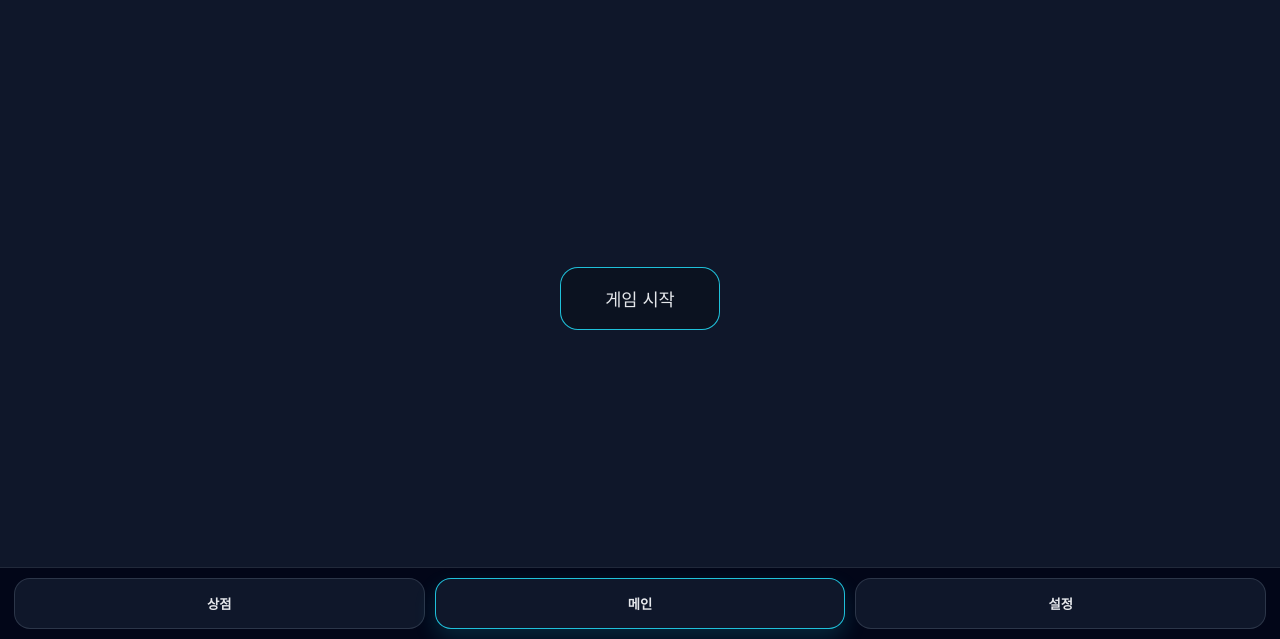
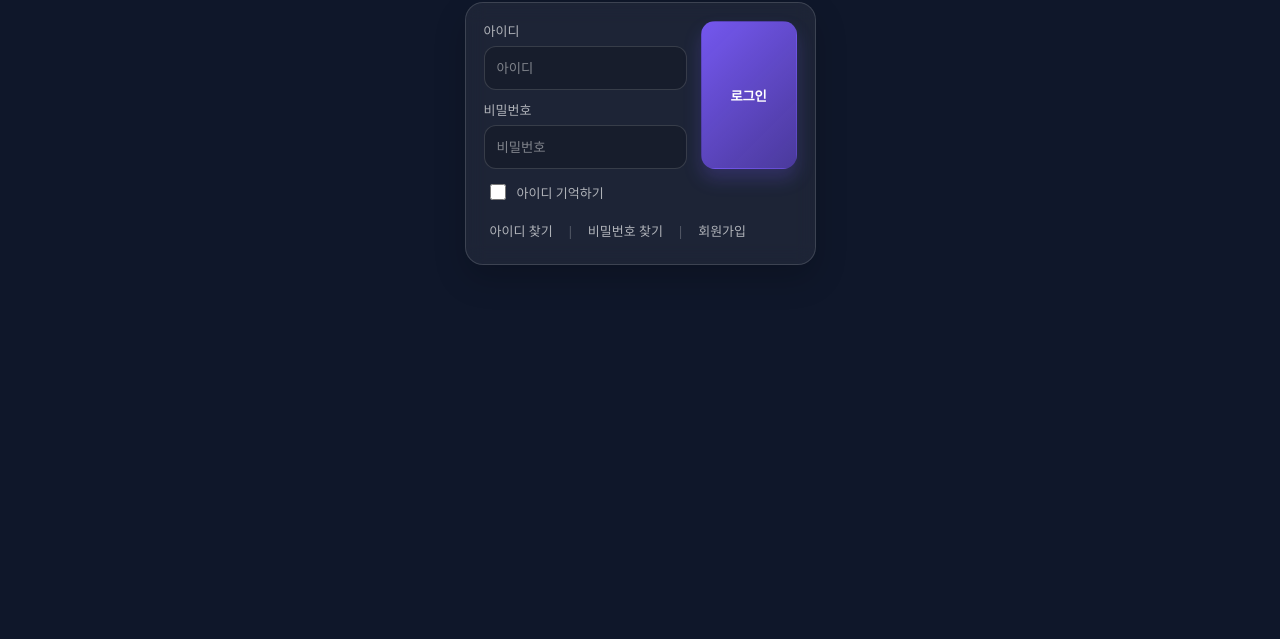
Before and after one commit to rosegold00425/chess, a plain HTML site: page index.html in a window 1280 px wide. Shown: the part 161-800 px from the top of the page. Drawn offline with Linux system fonts and the light colour scheme.

Commit message:
v1.9
로그인 화면 추가, 데모 계정 추가

```diff
--- a/data.js
+++ b/data.js
@@ -1,5 +1,32 @@
-class User{
-    constructor(name = null, cash = 0, score = 0, tier = 0, token = null){
+export default class User{
+    constructor(name = null, cash = 0, score = 0, tier = 0){
+        this.name = name;
+        this.cash = cash;
+        this.score = score;
+        this.tier = tier;
+    }
 
+    getTier(){
+        switch(this.tier){
+            case 0: return "폰";
+
+            case 1: return "나이트";
+
+            case 2: return "비숍";
+
+            case 3: return "룩";
+
+            case 4: return "킹";
+
+            case 5: return "퀸";
+
+            case 6: return "엠페러";
+        }
     }
+
+    getName() { return this.name; }
+
+    getCash() { return this.cash; }
+
+    getScore(){ return this.score; }
 }
--- a/debug.js
+++ b/debug.js
@@ -1,3 +1,5 @@
+import User from "./data.js";
+
 function pageChanger() {
   const app = document.querySelector('.app');
   if (!app) return;
@@ -16,3 +18,25 @@ function pageChanger() {
   sections[activeIndex].classList.remove('screen--active');
   sections[nextIndex].classList.add('screen--active');
 }
+
+function testUserHandler(){
+  const main = window.main;
+
+  const user1 = new User("젤리뽀", 0, 0, 6);
+  const user2 = new User("뽀리젤", 0, 0, 6);
+
+  const button = document.getElementById('user-changer');
+
+  if(button.dataset.user == "1"){
+    main.setUser(user2);
+    button.dataset.user = "2";
+  }else{
+    main.setUser(user1);
+    button.dataset.user = "1";
+  }
+
+  main.updateUserData();
+}
+
+window.pageChanger = pageChanger;
+window.testUserHandler = testUserHandler;
--- a/index.html
+++ b/index.html
@@ -4,13 +4,70 @@
   <meta charset="UTF-8" />
   <title>Emperor Variant UI Prototype</title>
   <link rel="stylesheet" href="styles.css" />
+  <link rel="stylesheet" href="loginStyle.css" />
 </head>
 <body>
   <div class="app" id="main">
 
     <div class="button" id="page-changer" onclick="pageChanger()">뷁</div>
+    <div class="button" id="user-changer" data-user="1" onclick="testUserHandler()">유저변경</div>
 
-    <section id="main-screen" class="screen screen--active">
+    <section id="login-screen" class="screen screen--active">
+      <div class="login-wrap">
+        <h1 class="login-title">Chess: Collapse</h1>
+
+        <div class="login-card">
+          <form id="login-form" class="login-form" autocomplete="on">
+            <div class="login-grid">
+              <div class="login-fields">
+                <label class="login-field">
+                  <span class="login-label">아이디</span>
+                  <input
+                    id="login-id"
+                    name="loginId"
+                    class="login-input"
+                    type="text"
+                    placeholder="아이디"
+                    required
+                  />
+                </label>
+
+                <label class="login-field">
+                  <span class="login-label">비밀번호</span>
+                  <input
+                    id="login-pw"
+                    name="loginPw"
+                    class="login-input"
+                    type="password"
+                    placeholder="비밀번호"
+                    required
+                  />
+                </label>
+              </div>
+
+              <button type="submit" class="login-submit" id="btnLogin">
+                로그인
+              </button>
+            </div>
+
+            <label class="login-remember">
+              <input type="checkbox" id="remember-id" />
+              <span>아이디 기억하기</span>
+            </label>
+
+            <nav class="login-links" aria-label="로그인 도움 링크">
+              <a href="#" class="login-link">아이디 찾기</a>
+              <span class="login-sep">|</span>
+              <a href="#" class="login-link">비밀번호 찾기</a>
+              <span class="login-sep">|</span>
+              <a href="#" class="login-link">회원가입</a>
+            </nav>
+          </form>
+        </div>
+      </div>
+    </section>
+
+    <section id="main-screen" class="screen">
       <div class="home-layout">
 
         <!-- 상단: 로그인 정보 / 플레이어 데이터 -->
@@ -165,5 +222,5 @@
   <script type="module" src="data.js"></script>
   <script type="module" src="shop.js"></script>
   <script type="module" src="main.js"></script>
-  <script src="debug.js"></script>
+  <script type="module" src="debug.js"></script>
 </body>
--- /dev/null
+++ b/loginStyle.css
@@ -0,0 +1,162 @@
+/* ===== Login Screen (scoped) ===== */
+#login-screen {
+  --card-bg: rgba(255, 255, 255, 0.06);
+  --card-border: rgba(255, 255, 255, 0.14);
+  --text: rgba(255, 255, 255, 0.92);
+  --muted: rgba(255, 255, 255, 0.65);
+  --dim: rgba(255, 255, 255, 0.45);
+  --accent: #7c5cff;
+
+  padding: 28px 18px;
+}
+
+#login-screen .login-wrap {
+  max-width: 560px;
+  margin: 0 auto;
+}
+
+#login-screen .login-title {
+  margin: 0 0 16px;
+  font-size: 40px;
+  font-weight: 800;
+  letter-spacing: -0.03em;
+  color: var(--text);
+}
+
+#login-screen .login-card {
+  background: var(--card-bg);
+  border: 1px solid var(--card-border);
+  border-radius: 18px;
+  padding: 18px;
+  box-shadow: 0 14px 32px rgba(0, 0, 0, 0.18);
+  backdrop-filter: blur(10px);
+}
+
+#login-screen .login-form {
+  display: grid;
+  gap: 12px;
+}
+
+/* 스케치 핵심: 좌측 2줄 + 우측 세로 버튼 */
+#login-screen .login-grid {
+  display: grid;
+  grid-template-columns: 1fr 96px;
+  gap: 14px;
+  align-items: stretch;
+}
+
+#login-screen .login-fields {
+  display: grid;
+  gap: 10px;
+}
+
+#login-screen .login-field {
+  display: grid;
+  gap: 6px;
+}
+
+#login-screen .login-label {
+  font-size: 13px;
+  color: var(--muted);
+}
+
+#login-screen .login-input {
+  height: 44px;
+  width: 100%;
+  padding: 0 12px;
+  border-radius: 12px;
+  border: 1px solid rgba(255, 255, 255, 0.14);
+  background: rgba(0, 0, 0, 0.18);
+  color: var(--text);
+  outline: none;
+  transition: box-shadow 120ms ease, border-color 120ms ease, background 120ms ease;
+}
+
+#login-screen .login-input::placeholder {
+  color: var(--dim);
+}
+
+#login-screen .login-input:focus {
+  border-color: color-mix(in oklab, var(--accent) 65%, white 0%);
+  box-shadow: 0 0 0 3px color-mix(in oklab, var(--accent) 22%, transparent 78%);
+  background: rgba(0, 0, 0, 0.24);
+}
+
+#login-screen .login-submit {
+  border: 1px solid transparent;
+  border-radius: 14px;
+  cursor: pointer;
+  font-weight: 800;
+  letter-spacing: -0.02em;
+  color: white;
+  background: linear-gradient(
+    135deg,
+    color-mix(in oklab, var(--accent) 92%, white 0%),
+    color-mix(in oklab, var(--accent) 62%, black 18%)
+  );
+  box-shadow: 0 10px 18px rgba(124, 92, 255, 0.22);
+  transition: transform 120ms ease, filter 120ms ease;
+}
+
+#login-screen .login-submit:hover {
+  filter: brightness(1.06);
+}
+
+#login-screen .login-submit:active {
+  transform: translateY(1px);
+}
+
+#login-screen .login-remember {
+  display: inline-flex;
+  align-items: center;
+  gap: 8px;
+  font-size: 13px;
+  color: var(--muted);
+  user-select: none;
+  padding-left: 2px;
+}
+
+#login-screen .login-remember input {
+  width: 16px;
+  height: 16px;
+  accent-color: var(--accent);
+}
+
+#login-screen .login-links {
+  display: flex;
+  gap: 10px;
+  align-items: center;
+  justify-content: flex-start;
+  padding-left: 2px;
+  font-size: 13px;
+}
+
+#login-screen .login-link {
+  color: var(--muted);
+  text-decoration: none;
+  padding: 6px 4px;
+  border-radius: 10px;
+  transition: background 120ms ease, color 120ms ease;
+}
+
+#login-screen .login-link:hover {
+  color: var(--text);
+  background: rgba(255, 255, 255, 0.06);
+}
+
+#login-screen .login-sep {
+  color: rgba(255, 255, 255, 0.25);
+}
+
+/* 모바일에서 버튼이 아래로 내려가게 */
+@media (max-width: 420px) {
+  #login-screen .login-title {
+    font-size: 32px;
+  }
+  #login-screen .login-grid {
+    grid-template-columns: 1fr;
+  }
+  #login-screen .login-submit {
+    height: 46px;
+  }
+}
--- a/main.js
+++ b/main.js
@@ -1,7 +1,9 @@
-class MainUI{
+export default class MainUI{
     constructor(){
         this.startBtn = document.getElementById('btnStartGame');
+        this.user = null;
         this.initStartBtn();
+        this.updateUserData();
     }
 
     initStartBtn(){
@@ -31,6 +33,22 @@ class MainUI{
     searchPlayer(){
 
     }
+
+    updateUserData(){
+        if(this.user == null) return;
+
+        const nameDisplay = document.getElementById('playerNick');
+        const scoreDisplay = document.getElementById('playerScore');
+        const tierDisplay = document.getElementById('playerTier');
+        const currencyDisplay = document.getElementById('playerCurrency');
+
+        nameDisplay.textContent = this.user.getName();
+        scoreDisplay.textContent = this.user.getScore();
+        tierDisplay.textContent = this.user.getTier();
+        currencyDisplay.textContent = this.user.getCash();
+    }
+
+    setUser(user){ this.user = user; }
 }
 
 window.addEventListener("DOMContentLoaded", () => {
```
